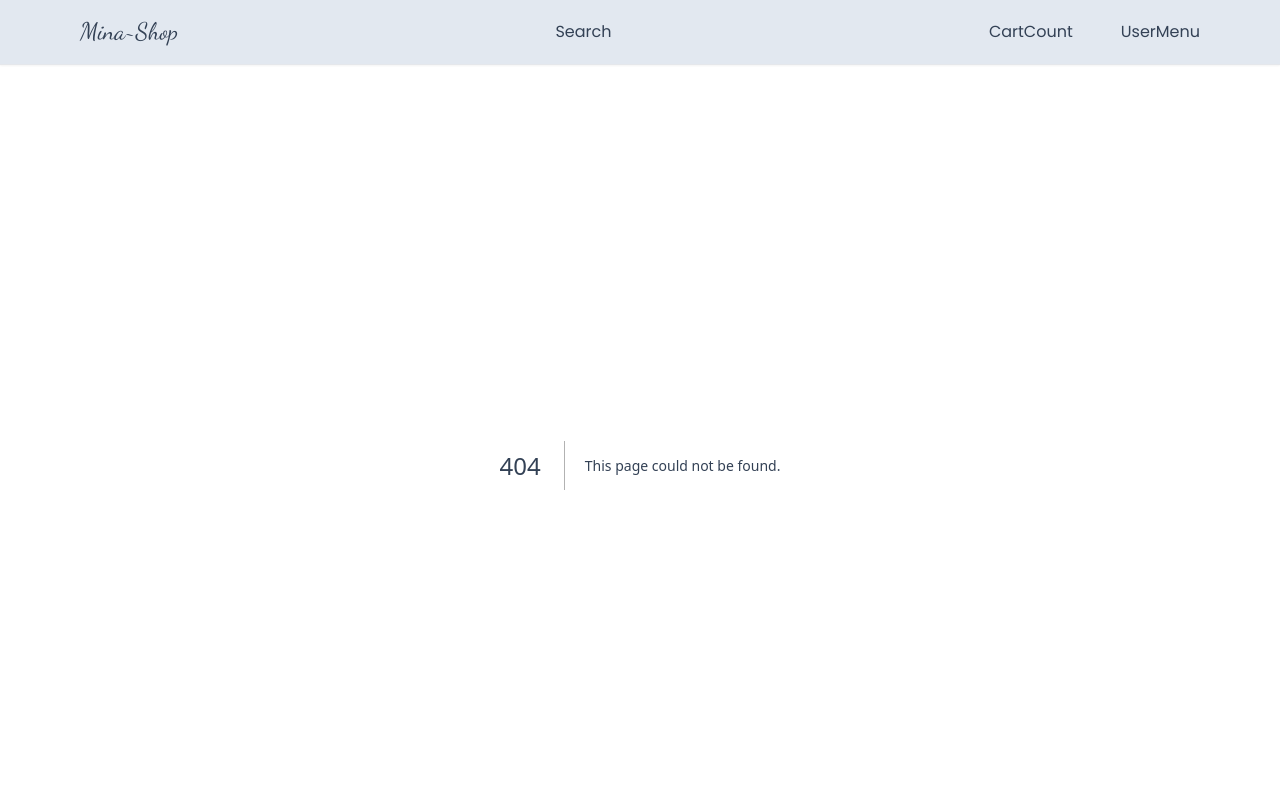
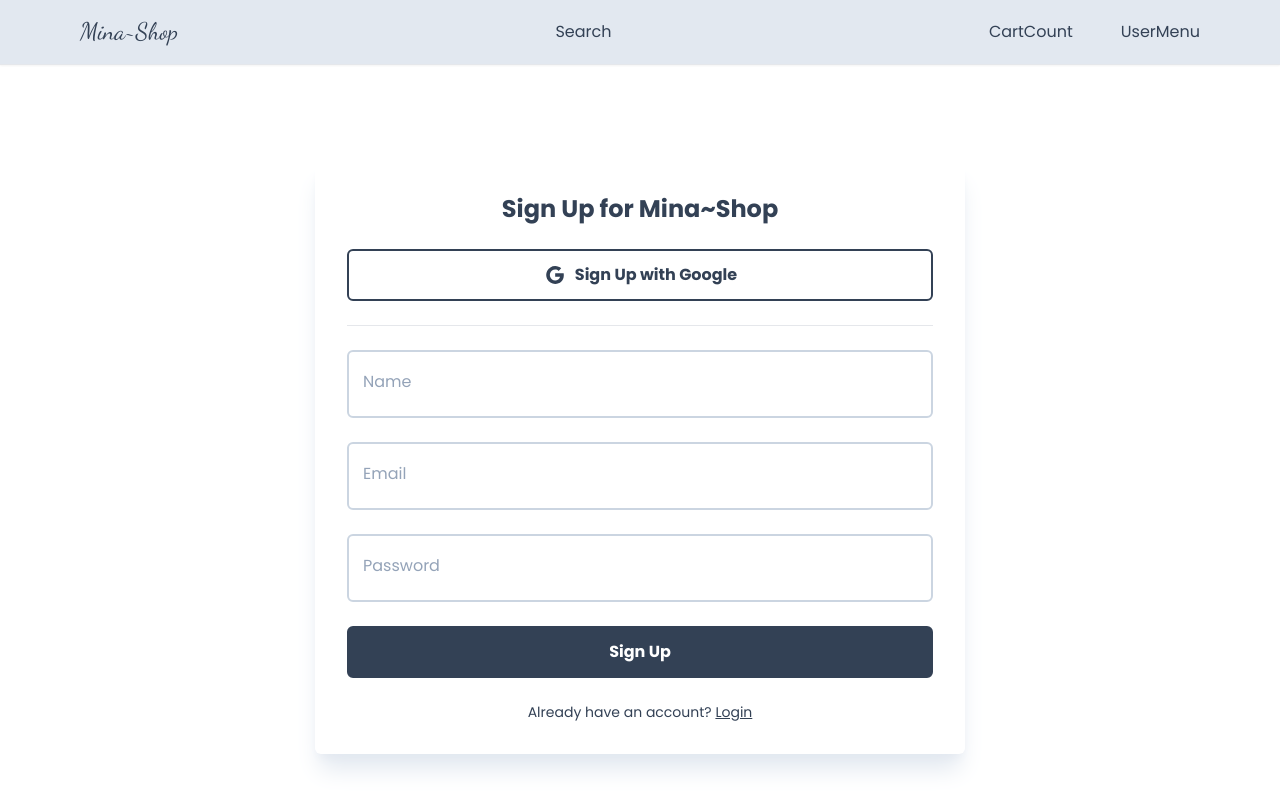
Before and after one commit to Mina2209/E-Store, a Next.js app: page /register in a window 1280 px wide. Before the commit this address had no page. Shown: the top 800 px of the page. Built offline with nearby package versions, Linux system fonts and the light colour scheme.

Commit message:
Added SignUp and Login frontend pages

```diff
--- /dev/null
+++ b/app/components/FormWrap.tsx
@@ -0,0 +1,38 @@
+interface FormWrapProps {
+  children: React.ReactNode;
+}
+
+const FormWrap: React.FC<FormWrapProps> = ({ children }) => {
+  return (
+    <div
+      className="
+    min-h-fit
+    h-full
+    flex
+    items-center
+    justify-center
+    pb-12
+    pt-24
+    "
+    >
+      <div
+        className="
+      max-w-[650px]
+        w-full
+        flex
+        flex-col
+        gap-6
+        shadow-xl
+        shadow-slate-200
+        rounded-md
+        p-4
+        md:p-8
+      "
+      >
+        {children}
+      </div>
+    </div>
+  );
+};
+
+export default FormWrap;
--- /dev/null
+++ b/app/components/inputs/input.tsx
@@ -0,0 +1,75 @@
+"use client";
+
+import { FieldErrors, FieldValues, UseFormRegister } from "react-hook-form";
+
+interface InputProps {
+  id: string;
+  label: string;
+  type?: string;
+  disabled?: boolean;
+  required?: boolean;
+  register: UseFormRegister<FieldValues>;
+  errors: FieldErrors;
+}
+
+const Input: React.FC<InputProps> = ({
+  id,
+  label,
+  type,
+  disabled,
+  required,
+  register,
+  errors,
+}) => {
+  return (
+    <div className="w-full relative">
+      <input
+        autoComplete="off"
+        id={id}
+        disabled={disabled}
+        {...register(id, { required })}
+        placeholder=""
+        type={type}
+        className={`
+    peer
+    w-full
+    p-4
+    pt-6
+    outline-none
+    bg-white
+    font-light
+    border-2
+    rounded-md
+    transition
+    disabled:opacity-70
+    disabled:cursor-not-allowed
+    ${errors[id] ? "border-rose-400" : "border-slate-300"}
+    ${errors[id] ? "focus:border-rose-400" : "focus:border-slate-300"}
+    `}
+      />
+      <label
+        htmlFor={id}
+        className={`absolute
+      cursor-text
+      text-md
+      duration-150
+        transform
+        -translate-y-3
+        top-5
+        z-10
+        origin-[0]
+        left-4
+        peer-placeholder-shown:scale-100
+        peer-placeholder-shown:translate-y-0
+        peer-focus:scale-75
+        peer-focus:-translate-y-4
+        ${errors[id] ? "text-rose-500" : "text-slate-400"}
+      `}
+      >
+        {label}
+      </label>
+    </div>
+  );
+};
+
+export default Input;
--- a/app/layout.tsx
+++ b/app/layout.tsx
@@ -7,7 +7,7 @@
 const poppins = Poppins({ subsets: ["latin"], weight: ["400", "700"] });
 
 export const metadata: Metadata = {
-  title: "Mina-Shop",
+  title: "Mina~Shop",
   description: "E-Commerce App.",
 };
 
--- /dev/null
+++ b/app/login/LoginForm.tsx
@@ -0,0 +1,73 @@
+"use client";
+
+import { useState } from "react";
+import Heading from "../components/Heading";
+import Input from "../components/inputs/input";
+import { useForm, FieldValues, SubmitHandler } from "react-hook-form";
+import Button from "../components/Button";
+import Link from "next/link";
+import { AiOutlineGoogle } from "react-icons/ai";
+
+const LoginForm = () => {
+  const [isLoading, setIsLoading] = useState(false);
+  const {
+    register,
+    handleSubmit,
+    formState: { errors },
+  } = useForm<FieldValues>({
+    defaultValues: {
+      email: "",
+      password: "",
+    },
+  });
+
+  const onSubmit: SubmitHandler<FieldValues> = (data) => {
+    console.log("Working");
+    setIsLoading(true);
+    console.log(data);
+  };
+
+  return (
+    <>
+      <Heading title="Sign in to Mina~Shop" />
+      <Button
+        outline
+        label="Continue with Google"
+        icon={AiOutlineGoogle}
+        onClick={() => console.log("Google")}
+      />
+      <hr className="bg-slate-300 w-full h-px" />
+      <Input
+        id="email"
+        label="Email"
+        disabled={isLoading}
+        register={register}
+        errors={errors}
+        required
+      />
+      <Input
+        id="password"
+        label="Password"
+        disabled={isLoading}
+        register={register}
+        errors={errors}
+        required
+        type="password"
+      />
+
+      <Button
+        label={isLoading ? "Loading" : "Login"}
+        onClick={handleSubmit(onSubmit)}
+      />
+
+      <p className="text-sm text-center">
+        Don't have an account?{" "}
+        <Link href="/register" className="underline">
+          Sign Up
+        </Link>
+      </p>
+    </>
+  );
+};
+
+export default LoginForm;
--- /dev/null
+++ b/app/login/page.tsx
@@ -0,0 +1,15 @@
+import Container from "../components/Container";
+import FormWrap from "../components/FormWrap";
+import LoginForm from "./LoginForm";
+
+const Login = () => {
+  return (
+    <Container>
+      <FormWrap>
+        <LoginForm />
+      </FormWrap>
+    </Container>
+  );
+};
+
+export default Login;
--- a/app/product/[productId]/ProductDetails.tsx
+++ b/app/product/[productId]/ProductDetails.tsx
@@ -1,5 +1,6 @@
 "use client";
 
+import Button from "@/app/components/Button";
 import FormatPrice from "@/utils/formatPrice";
 import { Rating } from "@mui/material";
 import { useState } from "react";
@@ -17,7 +18,6 @@
   brand: string;
   SelectedImg: any;
   quantity: number;
-
 };
 
 export type SelectedImgType = {
@@ -29,7 +29,6 @@
 const HorizontalLine = () => <hr className="w-[30%] my-2" />;
 
 const ProductDetails: React.FC<ProductDetailsProps> = ({ data }) => {
-
   const [CartProduct, setCartProduct] = useState<CartProductType>({
     id: data.id,
     name: data.name,
@@ -37,7 +36,7 @@
     description: data.description,
     category: data.category,
     brand: data.brand,
-    SelectedImg: {...data.images[0]},
+    SelectedImg: { ...data.images[0] },
     quantity: 1,
   });
 
@@ -76,7 +75,9 @@
         <HorizontalLine />
         <div>quantity</div>
         <HorizontalLine />
-        <div>add to cart</div>
+        <div className="max-w-[300px]">
+          <Button label="Add To Cart" onClick={() => {}} />
+        </div>
       </div>
     </div>
   );
--- /dev/null
+++ b/app/register/RegisterForm.tsx
@@ -0,0 +1,82 @@
+"use client";
+
+import { useState } from "react";
+import Heading from "../components/Heading";
+import Input from "../components/inputs/input";
+import { useForm, FieldValues, SubmitHandler } from "react-hook-form";
+import Button from "../components/Button";
+import Link from "next/link";
+import { AiOutlineGoogle } from "react-icons/ai";
+
+const RegisterForm = () => {
+  const [isLoading, setIsLoading] = useState(false);
+  const {
+    register,
+    handleSubmit,
+    formState: { errors },
+  } = useForm<FieldValues>({
+    defaultValues: {
+      name: "",
+      email: "",
+      password: "",
+    },
+  });
+
+  const onSubmit: SubmitHandler<FieldValues> = (data) => {
+    console.log("Working");
+    setIsLoading(true);
+    console.log(data);
+  };
+
+  return (
+    <>
+      <Heading title="Sign Up for Mina~Shop" />
+      <Button
+        outline
+        label="Sign Up with Google"
+        icon={AiOutlineGoogle}
+        onClick={() => console.log("Google")}
+      />
+      <hr className="bg-slate-300 w-full h-px" />
+      <Input
+        id="name"
+        label="Name"
+        disabled={isLoading}
+        register={register}
+        errors={errors}
+        required
+      />
+      <Input
+        id="email"
+        label="Email"
+        disabled={isLoading}
+        register={register}
+        errors={errors}
+        required
+      />
+      <Input
+        id="password"
+        label="Password"
+        disabled={isLoading}
+        register={register}
+        errors={errors}
+        required
+        type="password"
+      />
+
+      <Button
+        label={isLoading ? "Loading" : "Sign Up"}
+        onClick={handleSubmit(onSubmit)}
+      />
+
+      <p className="text-sm text-center">
+        Already have an account?{" "}
+        <Link href="/login" className="underline">
+          Login
+        </Link>
+      </p>
+    </>
+  );
+};
+
+export default RegisterForm;
--- /dev/null
+++ b/app/register/page.tsx
@@ -0,0 +1,15 @@
+import FormWrap from "../components/FormWrap";
+import Container from "../components/Container";
+import RegisterForm from "./RegisterForm";
+
+const Register = () => {
+  return (
+    <Container>
+      <FormWrap>
+        <RegisterForm />
+      </FormWrap>
+    </Container>
+  );
+};
+
+export default Register;
--- a/package.json
+++ b/package.json
@@ -22,6 +22,7 @@
     "postcss": "8.4.33",
     "react": "18.2.0",
     "react-dom": "18.2.0",
+    "react-hook-form": "^7.50.0",
     "react-icons": "^5.0.1",
     "tailwindcss": "3.4.1",
     "typescript": "5.3.3"
```
Also changed, not shown: 1 other file (tests, documents, lock files or other folders).
